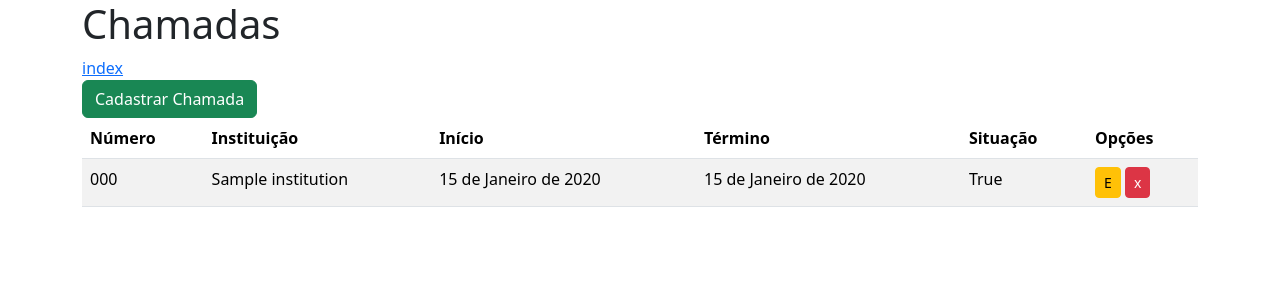
After one commit to IFRN-SPP/cooplink, a Django app: page /chamadas/ in a window 1280 px wide. The commit adds this page. Shown: the top 300 px of the page. Run offline with Django 5.2, Linux system fonts and the light colour scheme; tables that the repository leaves empty hold one stand-in row (values such as "Sample post").

Commit message:
feat: add CRUD de Chamada
CRUD completo no padrão comum do Django

```diff
--- a/app/urls.py
+++ b/app/urls.py
@@ -22,4 +22,10 @@ urlpatterns = [
     path("js/create/user/", UserCreate.as_view(), name="js-create-user"),
     path("js/update/user/<int:pk>/", UserUpdate.as_view(), name="js-update-user"),
     path("js/delete/user/<int:pk>/", UserDelete.as_view(), name="js-delete-user"),
+
+    # CRUD Call sem Ajax - Padrão Django
+    path('chamadas/', CallList.as_view(), name= 'call-list'),
+    path('create/call/', CallCreate.as_view(), name='call-create'),
+    path('update/call/<int:pk>/', CallUpdate.as_view(), name='update-call'),
+    path('delete/call/<int:pk>/', CallDelete.as_view(), name='delete-call'),
 ]
--- a/app/views.py
+++ b/app/views.py
@@ -1,6 +1,10 @@
 from django.shortcuts import render
 from .ajax import *
 from .models import *
+
+from django.views.generic.edit import CreateView, UpdateView, DeleteView
+from django.views.generic.list import ListView
+from django.urls import reverse_lazy
 
 # Create your views here.
 def index(request):
@@ -56,3 +60,27 @@ class UserUpdate(JsonUpdateView, UserList):
 
 class UserDelete(JsonDeleteView, UserList):
     template_name =  'partials/user/delete.html'
+
+
+#CRUD CHAMADA
+
+class CallList(ListView):
+    model= Call
+    template_name = 'call/list.html'
+
+class CallCreate(CreateView):
+    model = Call
+    fields = ['number', 'institution', 'start','end', 'active']
+    template_name = 'call/create.html'
+    success_url = reverse_lazy('call-list')
+
+class CallUpdate(UpdateView):
+    model = Call
+    fields = ['number', 'institution', 'start','end', 'active']
+    template_name = 'call/create.html'
+    success_url = reverse_lazy('call-list')
+
+class CallDelete(DeleteView):
+    model= Call
+    template_name = 'call/delete.html'
+    success_url = reverse_lazy('call-list')
--- /dev/null
+++ b/templates/call/list.html
@@ -0,0 +1,47 @@
+{% extends 'base.html' %}
+{% load static %}
+{% block title %}Chamadas{% endblock title %}
+
+{% block content %}
+    <div class="container justify-content-center">
+        <h1>Chamadas</h1>
+        <a href="{% url 'index' %}">index</a>
+        <br>
+        <a href="{% url 'call-create' %}" class="btn btn-success">Cadastrar Chamada</a>
+
+        <div class="table-responsive">
+            <table class="table table-striped">
+                <thead>
+                    <tr>
+                        <th>Número</th>
+                        <th>Instituição</th>
+                        <th>Início</th>
+                        <th>Término</th>
+                        <th>Situação</th>
+                        <th>Opções</th>
+                    </tr>
+                </thead>
+
+                <tbody>
+                    {% for object in object_list %}
+                        <tr>
+                            <td>{{ object.number }}</td>
+                            <td>{{ object.institution }}</td>
+                            <td>{{ object.start }}</td>
+                            <td>{{ object.end }}</td>
+                            <td>{{ object.active }}</td>
+                            <td>
+                                <a href="{% url 'update-call' object.pk %}" class="btn btn-warning btn-sm" title="Editar">E</a>
+                                <a href="{% url 'delete-call' object.pk %}" class="btn btn-danger btn-sm" title="Excluir">x</a>
+                            </td>
+                        </tr>
+                    {% empty %}
+                        <tr>
+                            <td colspan="6">Nenhuma chamada até o momento</td>
+                        </tr>
+                    {% endfor %}
+
+                </tbody>
+
+    </div>
+{% endblock content %}
--- a/templates/index.html
+++ b/templates/index.html
@@ -11,5 +11,7 @@
     <a href="{% url 'product-list' %}">Produtos</a>
     <br>
     <a href="{% url 'user-list' %}">Usuários</a>
+    <br>
+    <a href="{% url 'call-list' %}">Chamadas</a>
 </div>
 {% endblock content %}
```
Also changed, not shown: templates/call/create.html (added, +21 -0 lines), templates/call/delete.html (added, +21 -0 lines).
